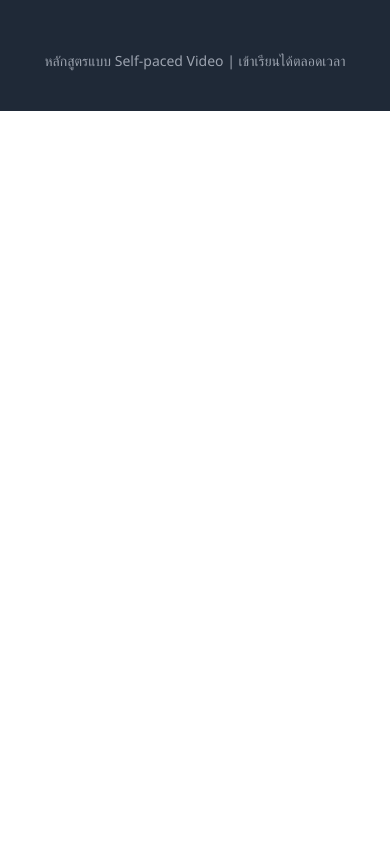
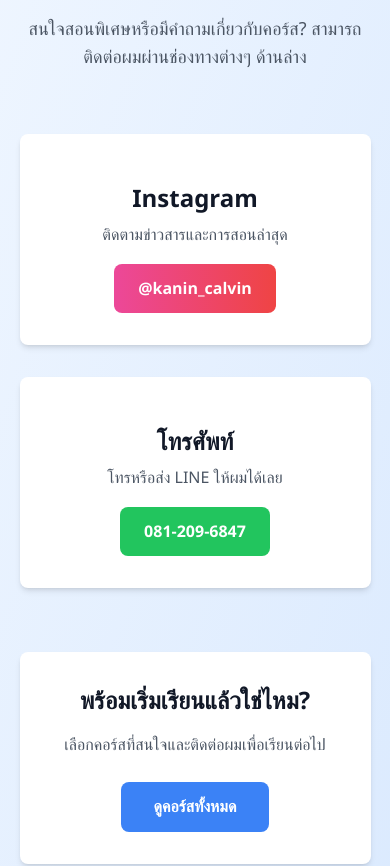
Before and after one commit to Calvinkub/calvin-tutoring, a Next.js app: page / in a window 390 px wide. Shown: the part 7060-7926 px from the top of the page. Before the commit the page ends 7171 px from the top, so only its background shows below. Built offline with nearby package versions, Linux system fonts and the light colour scheme.

Commit message:
Add Contact section with Instagram and phone contact options

```diff
--- a/app/page.tsx
+++ b/app/page.tsx
@@ -2,6 +2,7 @@
 import Hero from '@/components/Hero'
 import WhatIDo from '@/components/WhatIDo'
 import Courses from '@/components/Courses'
+import Contact from '@/components/Contact'
 import Footer from '@/components/Footer'
 
 export default function Home() {
@@ -11,6 +12,7 @@
       <Hero />
       <WhatIDo />
       <Courses />
+      <Contact />
       <Footer />
     </main>
   )
--- /dev/null
+++ b/components/Contact.tsx
@@ -0,0 +1,62 @@
+'use client'
+
+export default function Contact() {
+  return (
+    <section id="contact" className="bg-gradient-to-br from-blue-50 to-blue-100 px-[5%] py-20 lg:py-32">
+      <div className="max-w-4xl mx-auto text-center">
+        <h2 className="text-4xl font-bold text-gray-900 mb-6">ติดต่อกับผม</h2>
+        <p className="text-lg text-gray-600 mb-16 leading-7">
+          สนใจสอนพิเศษหรือมีคำถามเกี่ยวกับคอร์ส? สามารถติดต่อผมผ่านช่องทางต่างๆ ด้านล่าง
+        </p>
+
+        <div className="grid grid-cols-1 md:grid-cols-2 gap-8">
+          {/* Instagram Contact */}
+          <div className="bg-white p-8 rounded-lg shadow-md hover:shadow-xl transition-all">
+            <div className="text-5xl mb-4 text-pink-600">
+              <i className="fab fa-instagram"></i>
+            </div>
+            <h3 className="text-2xl font-bold text-gray-900 mb-2">Instagram</h3>
+            <p className="text-gray-600 mb-4">ติดตามข่าวสารและการสอนล่าสุด</p>
+            <a
+              href="https://instagram.com/kanin_calvin"
+              target="_blank"
+              rel="noopener noreferrer"
+              className="inline-block bg-gradient-to-r from-pink-500 to-red-500 text-white px-6 py-3 rounded-lg font-semibold hover:shadow-lg transition-all"
+            >
+              @kanin_calvin
+            </a>
+          </div>
+
+          {/* Phone Contact */}
+          <div className="bg-white p-8 rounded-lg shadow-md hover:shadow-xl transition-all">
+            <div className="text-5xl mb-4 text-green-600">
+              <i className="fas fa-phone"></i>
+            </div>
+            <h3 className="text-2xl font-bold text-gray-900 mb-2">โทรศัพท์</h3>
+            <p className="text-gray-600 mb-4">โทรหรือส่ง LINE ให้ผมได้เลย</p>
+            <a
+              href="tel:0812096847"
+              className="inline-block bg-green-500 text-white px-6 py-3 rounded-lg font-semibold hover:bg-green-600 hover:shadow-lg transition-all"
+            >
+              081-209-6847
+            </a>
+          </div>
+        </div>
+
+        {/* CTA Section */}
+        <div className="mt-16 p-8 bg-white rounded-lg shadow-md">
+          <h3 className="text-2xl font-bold text-gray-900 mb-4">พร้อมเริ่มเรียนแล้วใช่ไหม?</h3>
+          <p className="text-gray-600 mb-6">
+            เลือกคอร์สที่สนใจและติดต่อผมเพื่อเรียนต่อไป
+          </p>
+          <a
+            href="#courses"
+            className="inline-block bg-blue-500 text-white px-8 py-3 rounded-lg font-semibold hover:bg-blue-600 hover:shadow-lg transition-all"
+          >
+            ดูคอร์สทั้งหมด
+          </a>
+        </div>
+      </div>
+    </section>
+  )
+}
```
